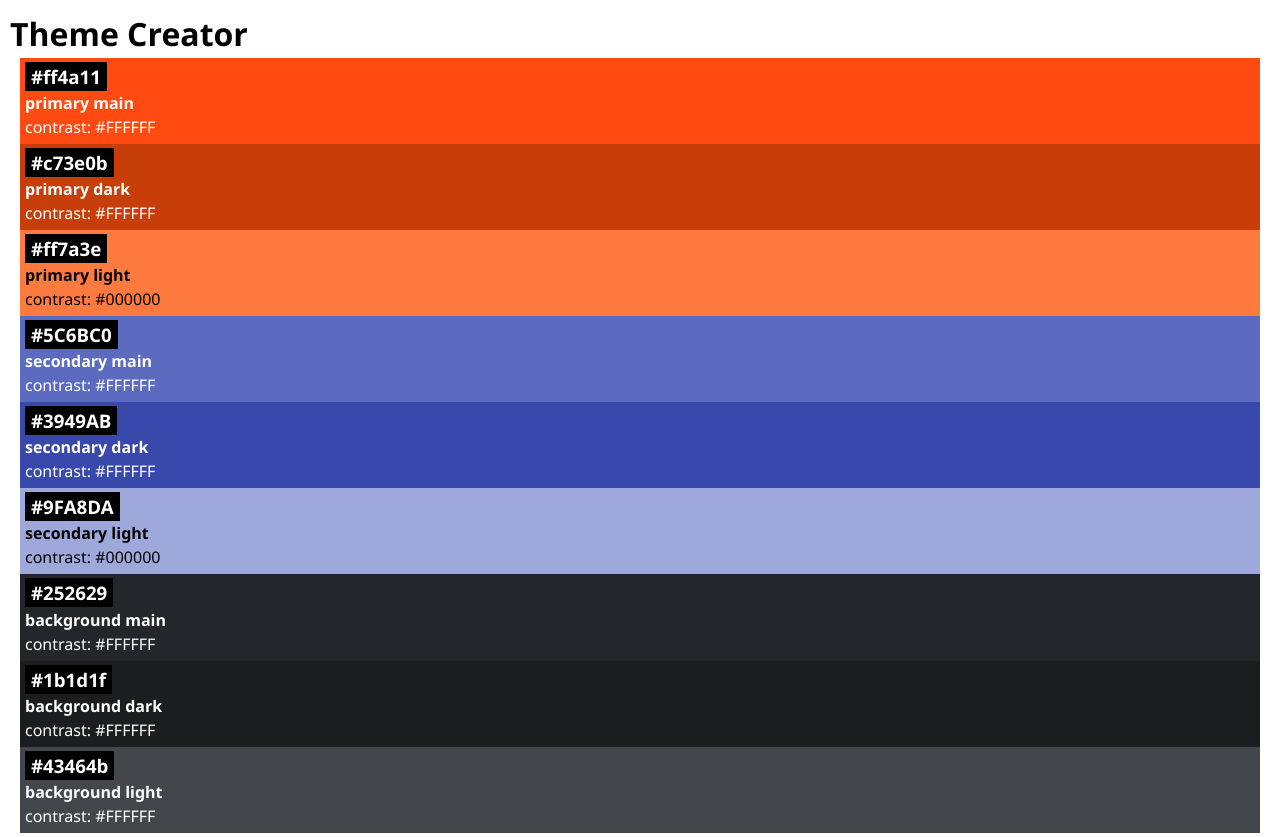
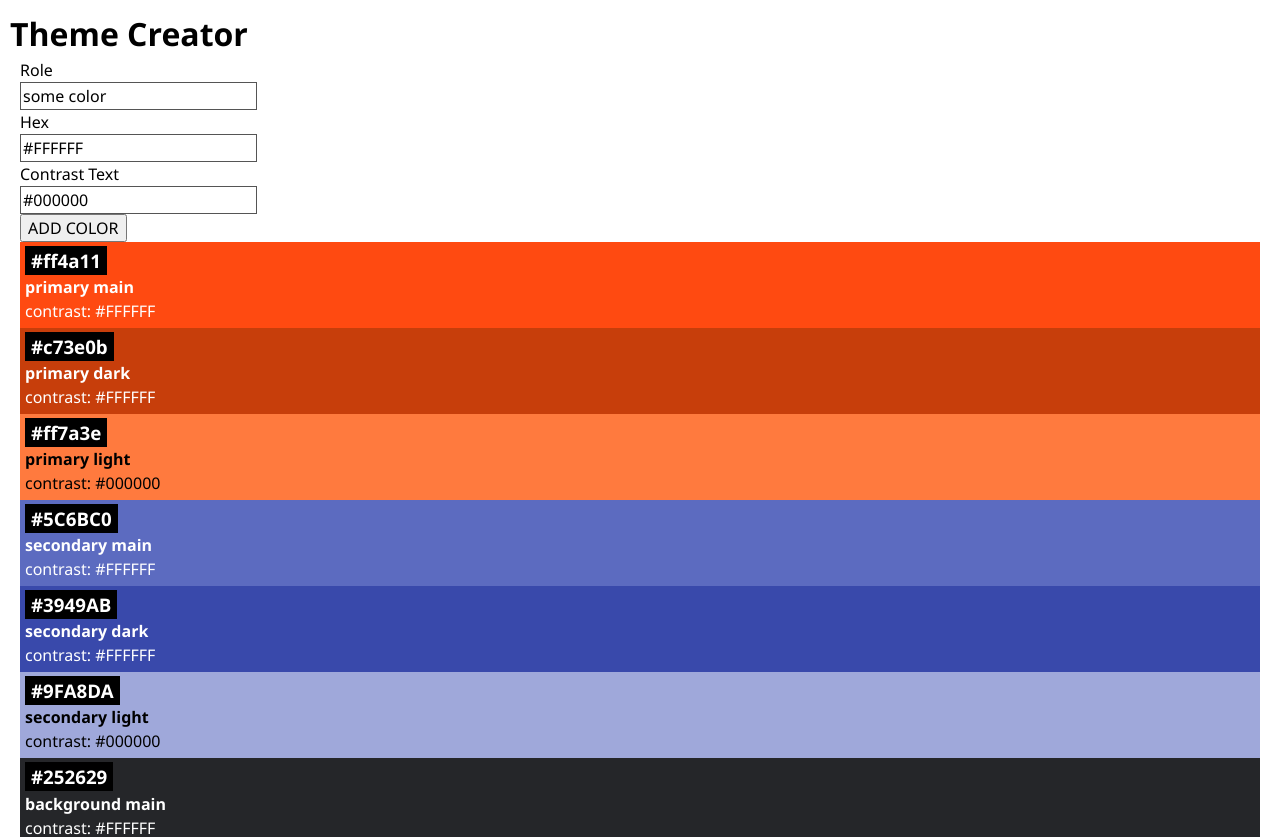
Before and after one commit to isabeen/web-react-recap-project, a React (Vite) app: page / in a window 1280 px wide. Shown: the top 837 px of the page. Built offline with nearby package versions, Linux system fonts and the light colour scheme.

Commit message:
Initialize project

```diff
--- a/package.json
+++ b/package.json
@@ -14,6 +14,7 @@
     "@octokit/rest": "^20.1.0",
     "dotenv": "^16.4.5",
     "react": "^18.2.0",
+    "react-color-palette": "^7.1.1",
     "react-dom": "^18.2.0"
   },
   "devDependencies": {
--- a/src/App.jsx
+++ b/src/App.jsx
@@ -1,11 +1,13 @@
 import { initialColors } from "./lib/colors";
 import Color from "./Components/Color/Color";
+import ColorForm from "./Components/Color/ColorForm";
 import "./App.css";
 
 function App() {
   return (
     <>
       <h1>Theme Creator</h1>
+      <ColorForm />
 
       {initialColors.map((color) => {
         return <Color key={color.id} color={color} />;
--- /dev/null
+++ b/src/Components/Color/ColorForm.css
@@ -0,0 +1,11 @@
+.color-form {
+  margin: 0px 10px;
+}
+
+.button {
+  margin-bottom: 10px;
+}
+
+input[type="text"] {
+  border: 1px solid #555;
+}
--- /dev/null
+++ b/src/Components/Color/ColorForm.jsx
@@ -0,0 +1,56 @@
+import "./ColorForm.css";
+import { useState } from "react";
+
+export default function ColorForm() {
+  const [role, setRole] = useState("some color");
+  const [hex, setHex] = useState("#FFFFFF");
+  const [contrast, setContrast] = useState("#000000");
+
+  const handleSubmit = (event) => {
+    event.preventDefault();
+    alert(`The color you entered was: ${role}`);
+  };
+
+  return (
+    <form onSubmit={handleSubmit} className="color-form">
+      <label>
+        Role
+        <br />
+        <input
+          type="text"
+          value={role}
+          onChange={(e) => setRole(e.target.value)}
+        />
+      </label>
+      <br />
+      <label>
+        Hex
+        <br />
+        <input
+          type="text"
+          value={hex}
+          onChange={(e) => setHex(e.target.value)}
+        />
+      </label>
+      <br />
+      <label>
+        Contrast Text
+        <br />
+        <input
+          type="text"
+          value={contrast}
+          onChange={(e) => setContrast(e.target.value)}
+        />
+      </label>
+      <br />
+      <input type="submit" value="ADD COLOR" className="input-button" />
+    </form>
+  );
+}
+
+// <div className="color-form">
+//   <p>Role</p>
+//   <p>Hex</p>
+//   <p>Contrast Text</p>
+//   <button>ADD COLOR</button>
+// </div>
--- /dev/null
+++ b/src/Components/Color/ColorInput.jsx
@@ -0,0 +1,3 @@
+import "./ColorInput.css";
+
+export default function ColorInput() {}
```
Also changed, not shown: src/Components/Color/ColorInput.css (added), 1 other file (tests, documents, lock files or other folders).
